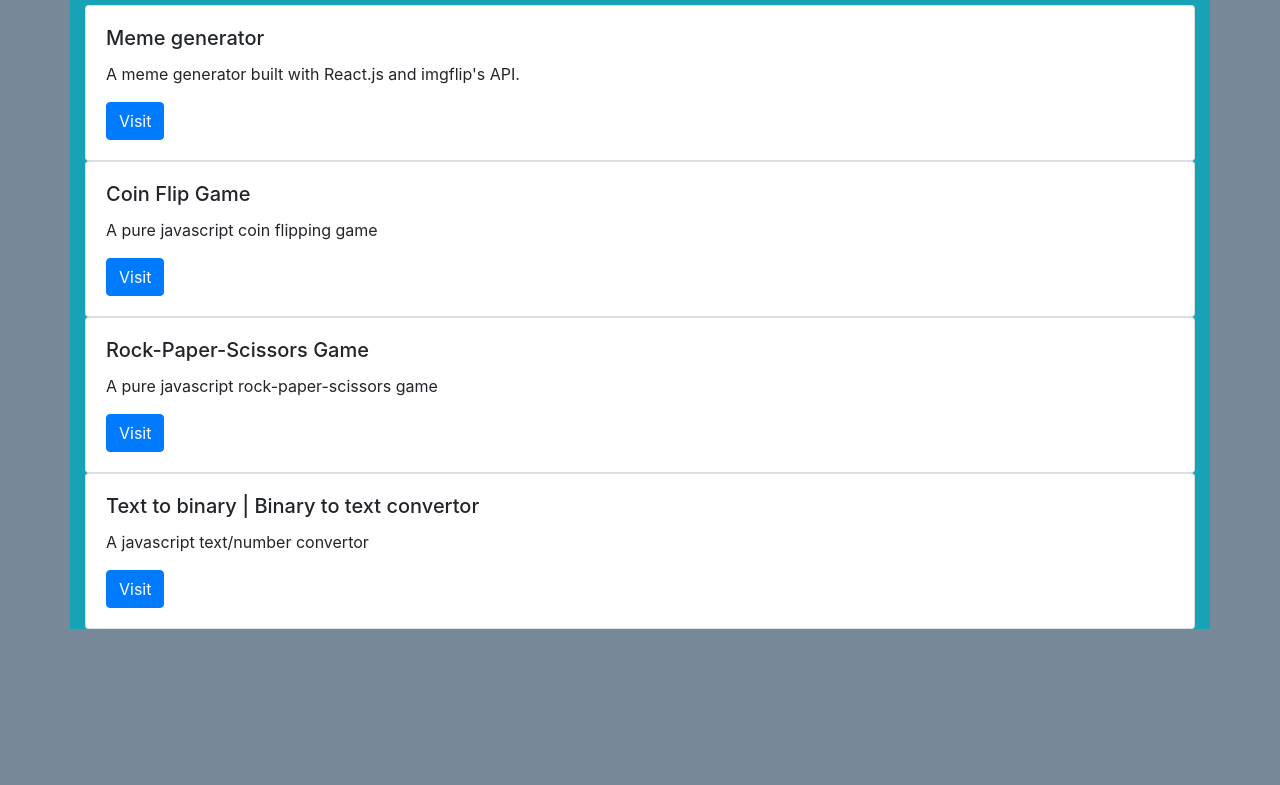
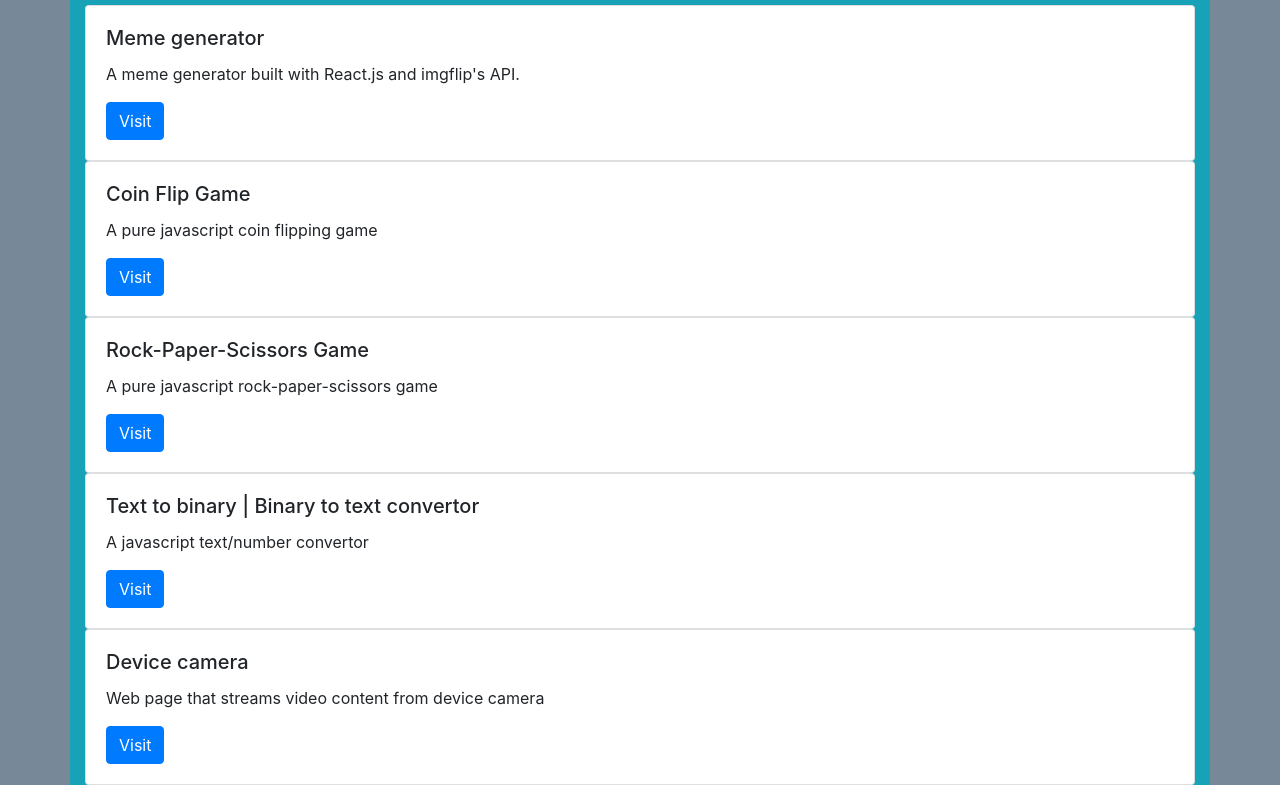
Before and after one commit to razvanpara/razvanpara.github.io, a plain HTML site: page index.html in a window 1280 px wide. Shown: the part 131-916 px from the top of the page. Before the commit the page ends 800 px from the top, so only its background shows below. Drawn offline with nearby package versions, Linux system fonts and the light colour scheme.

Commit message:
Update index.html

```diff
--- a/index.html
+++ b/index.html
@@ -41,6 +41,13 @@
                         <a href="./text_convertor/index.html" class="btn btn-primary">Visit</a>
                     </div>
                 </div>
+                <div class="card">
+                    <div class="card-body">
+                        <h5 class="card-title">Device camera</h5>
+                        <p class="card-text">Web page that streams video content from device camera</p>
+                        <a href="./device_camera_access/index.html" class="btn btn-primary">Visit</a>
+                    </div>
+                </div>
             </div>
         </div>
     </div>
```
